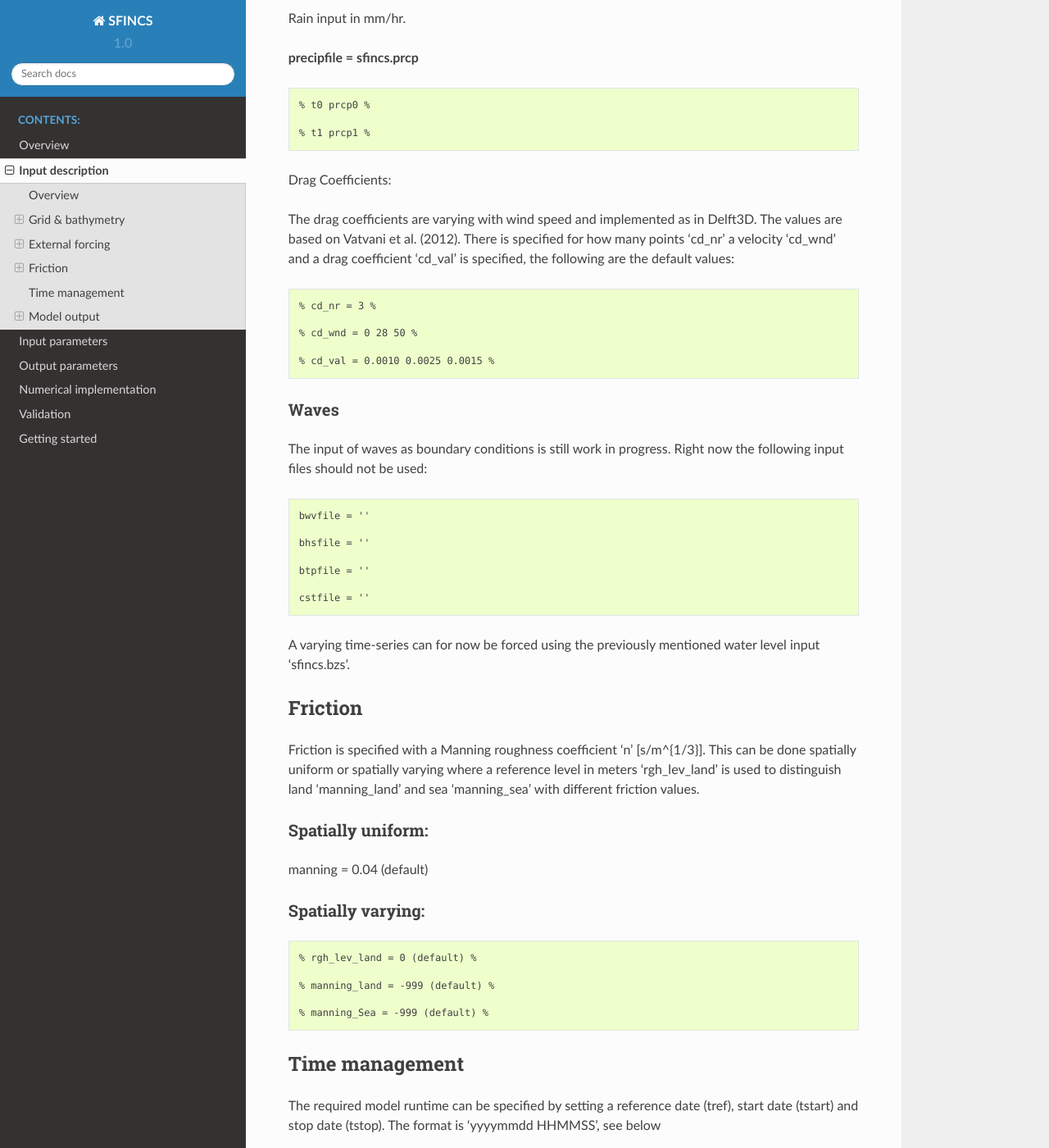
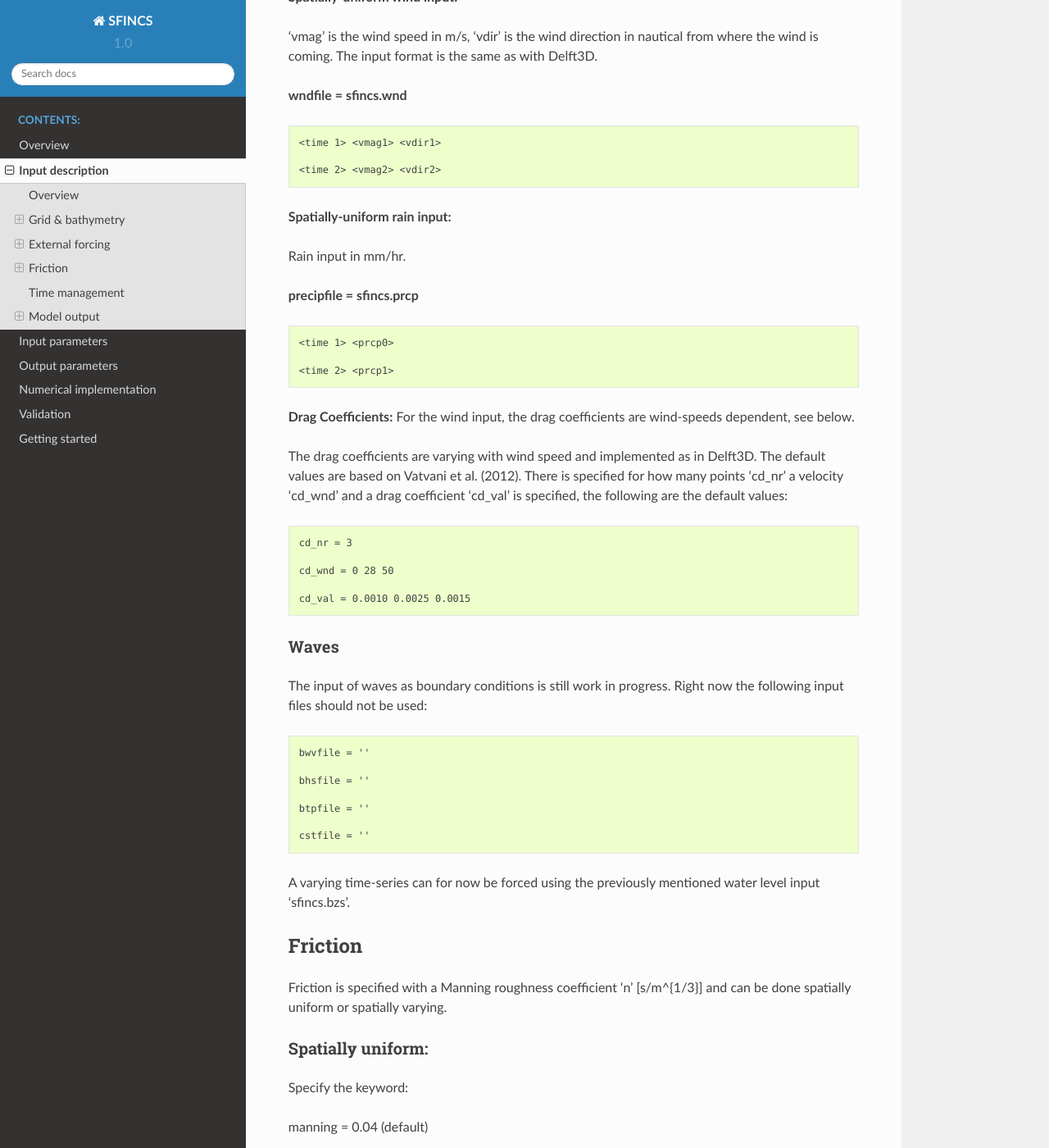
Before and after one commit to Leynse/SFINCS, a Sphinx documentation site: the page built from docs/input.rst, in a window 1280 px wide and 1400 px high, scrolled down 4189 px. Shown: the whole window at 82% size. Built offline with Sphinx 7.4.7 and the Read the Docs theme 2.0.0, drawn with Linux system fonts in a browser that asks for light colours; some of the changed text lies outside the part shown.

Commit message:
Word changes

```diff
--- a/docs/input.rst
+++ b/docs/input.rst
@@ -11,8 +11,10 @@
 The required input files can also be made using the model maker of SFINCS in Delft Dashboard (https://publicwiki.deltares.nl/display/DDB/Delft+Dashboard),
 or using Matlab scripts from the OpenEarthTools (OET, https://svn.oss.deltares.nl/repos/openearthtools/trunk/matlab/applications/DelftDashBoard/general/sfincs/).
 
-** sfincs.inp**
+**sfincs.inp**
+
 .. code-block:: text
+
 	x0              = 0
 	y0              = 0
 	mmax            = 100
@@ -230,23 +237,26 @@
 
 .. code-block:: text
 
-	% t0 prcp0 %
+	<time 1> <prcp0>
 
-	% t1 prcp1 %
+	<time 2> <prcp1>
 
 
-Drag Coefficients:
+**Drag Coefficients:**
+For the wind input, the drag coefficients are wind-speeds dependent, see below.
 
 
-The drag coefficients are varying with wind speed and implemented as in Delft3D. The values are based on Vatvani et al. (2012). There is specified for how many points 'cd_nr' a velocity 'cd_wnd' and a drag coefficient 'cd_val' is specified, the following are the default values:
+The drag coefficients are varying with wind speed and implemented as in Delft3D.
+The default values are based on Vatvani et al. (2012).
+There is specified for how many points 'cd_nr' a velocity 'cd_wnd' and a drag coefficient 'cd_val' is specified, the following are the default values:
 
 .. code-block:: text
 
-	% cd_nr = 3 %
+	cd_nr = 3
 
-	% cd_wnd = 0 28 50 %
+	cd_wnd = 0 28 50
 
-	% cd_val = 0.0010 0.0025 0.0015 %
+	cd_val = 0.0010 0.0025 0.0015
 
 
 Waves
@@ -270,22 +280,28 @@
 Friction
 ----------------------
 
-Friction is specified with a Manning roughness coefficient 'n' [s/m^{1/3}]. This can be done spatially uniform or spatially varying where a reference level in meters 'rgh_lev_land' is used to distinguish land 'manning_land' and sea 'manning_sea' with different friction values.
+Friction is specified with a Manning roughness coefficient 'n' [s/m^{1/3}] and can be done spatially uniform or spatially varying.
+
 
 Spatially uniform:
 %%%%%
+
+Specify the keyword:
+
 manning = 0.04 (default)
 
 Spatially varying:
 %%%%%
 
+For spatially varying a reference level in meters 'rgh_lev_land' is used to distinguish land 'manning_land' (depth>rgh_lev_land) and sea 'manning_sea' (depth<rgh_lev_land) with different friction values.
+
 .. code-block:: text
 
-	% rgh_lev_land = 0 (default) %
+	rgh_lev_land = 0 (default)
 
-	% manning_land = -999 (default) %
+	manning_land = -999 (default)
 
-	% manning_Sea = -999 (default) %
+	manning_Sea = -999 (default)
 
 
 Time management
@@ -323,6 +339,7 @@
 %%%%%
 
 **keywords*
+
 .. code-block:: text
 	hmaxfile 	= hmax.dat
 	hmaxgeofile 	= hmaxgeo.dat
```
Also changed, not shown: other parts of docs/input.rst (+6 -1 lines).
